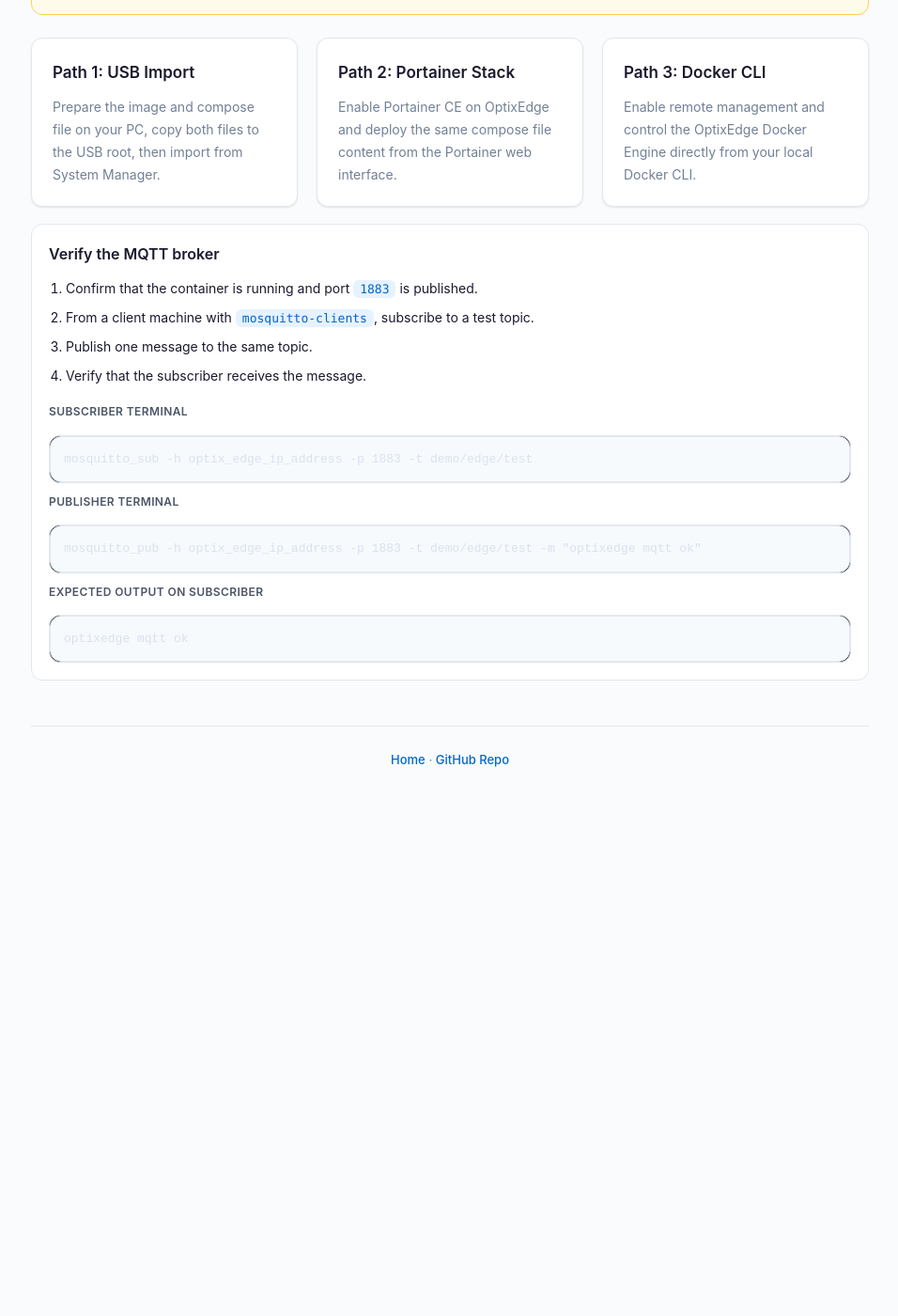
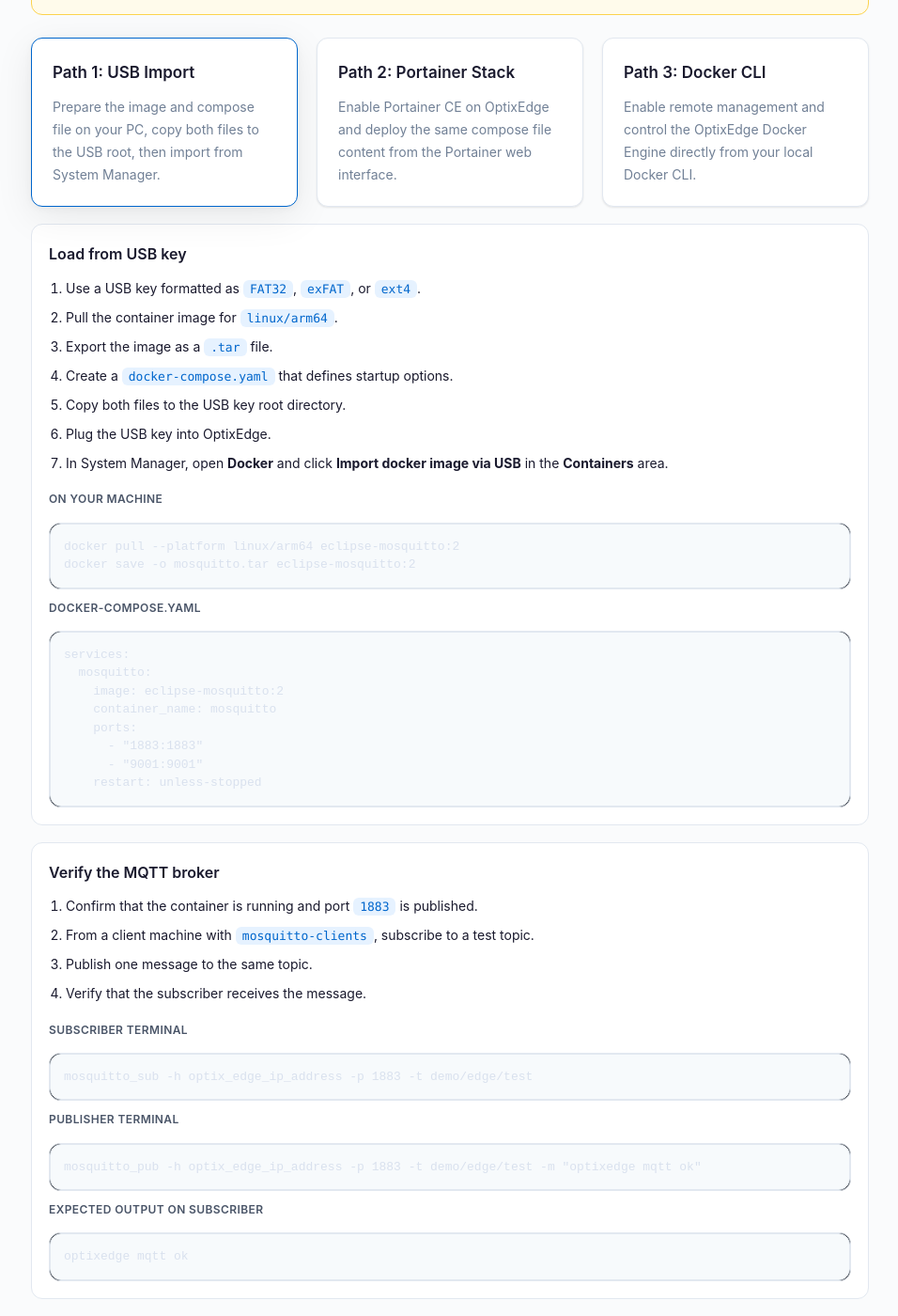
Before and after one commit to massimovar/LearningFTOptix, a Jekyll site: the page built from docs/chapters/OptixEdge.html, in a window 1280 px wide and 1400 px high, scrolled down 569 px. Shown: the whole window at 94% size, without its empty margins (161-1117 px from the left). Built offline with Jekyll 4.4.1, drawn with Linux system fonts in a browser that asks for light colours; before the commit the page ends 1428 px from its top, so only the background shows below that.

Commit message:
Set Path 1 tile expanded by default

```diff
--- a/docs/chapters/OptixEdge.html
+++ b/docs/chapters/OptixEdge.html
@@ -193,7 +193,7 @@
   </div>
 
   <div class="deploy-grid">
-    <button class="deploy-card deploy-toggle" data-target="path-1" aria-expanded="false" aria-controls="path-1" type="button">
+    <button class="deploy-card deploy-toggle is-active" data-target="path-1" aria-expanded="true" aria-controls="path-1" type="button">
       <h3>Path 1: USB Import</h3>
       <p>Prepare the image and compose file on your PC, copy both files to the USB root, then import from System Manager.</p>
     </button>
@@ -207,7 +207,7 @@
     </button>
   </div>
 
-  <div class="path path-panel" id="path-1">
+  <div class="path path-panel is-visible" id="path-1">
     <h4>Load from USB key</h4>
     <ol>
       <li>Use a USB key formatted as <code>FAT32</code>, <code>exFAT</code>, or <code>ext4</code>.</li>
```
